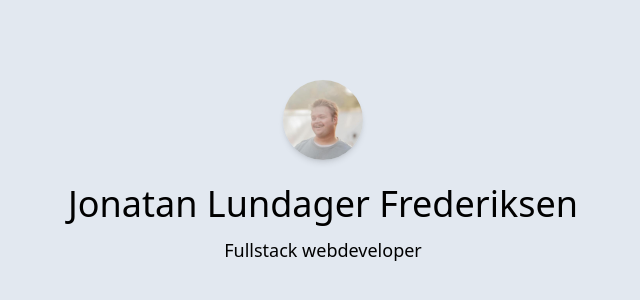
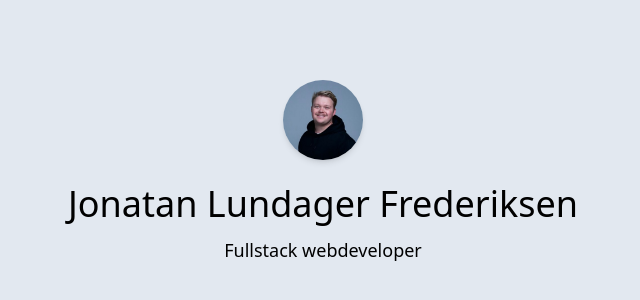
Before and after one commit to jonatanfrederiksen/kinsta-app, a Vue app: page / in a window 1280 px wide. Shown: the part 244-544 px from the top of the page, without its empty margins (317-957 px from the left). Built offline with nearby package versions, Linux system fonts and the light colour scheme.

Commit message:
change image

```diff
--- a/src/App.vue
+++ b/src/App.vue
@@ -7,7 +7,7 @@
     <div class="flex items-center justify-center h-screen grow">
       <div class="flex flex-col text-center">
         <a class="mx-auto mb-6 inline text-center" href="mailto:frederiksen.jonatan@gmail.com">
-          <img class="w-20 rounded-full hover:opacity-50 shadow-md transition-opacity" src="./assets/profile.jpg" alt="">
+          <img class="w-20 rounded-full hover:opacity-50 shadow-md transition-opacity" src="./assets/profile.jpeg" alt="">
         </a>
         <h1 class="mb-3 text-4xl">Jonatan Lundager Frederiksen</h1>
         <p class="text-lg max-w-full ">Fullstack webdeveloper</p>
```
Also changed, not shown: src/assets/profile.jpeg (added).
